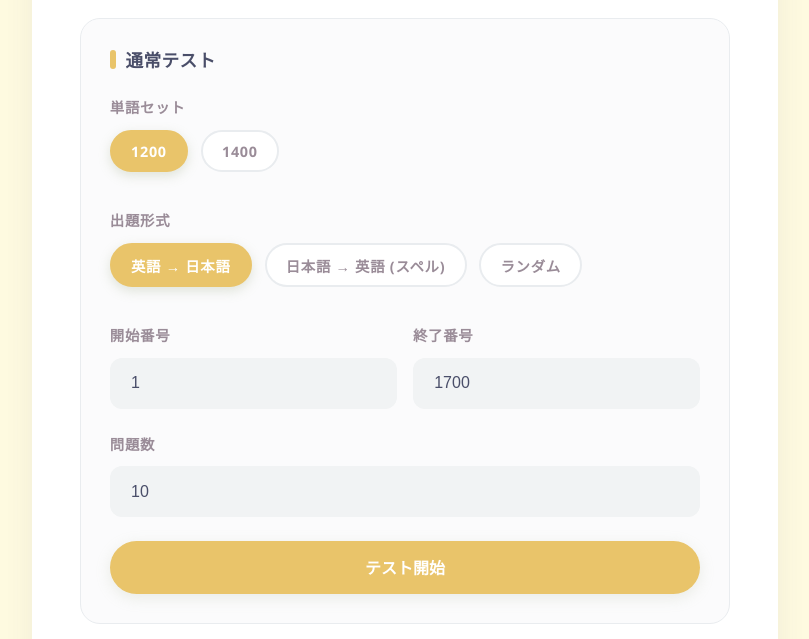
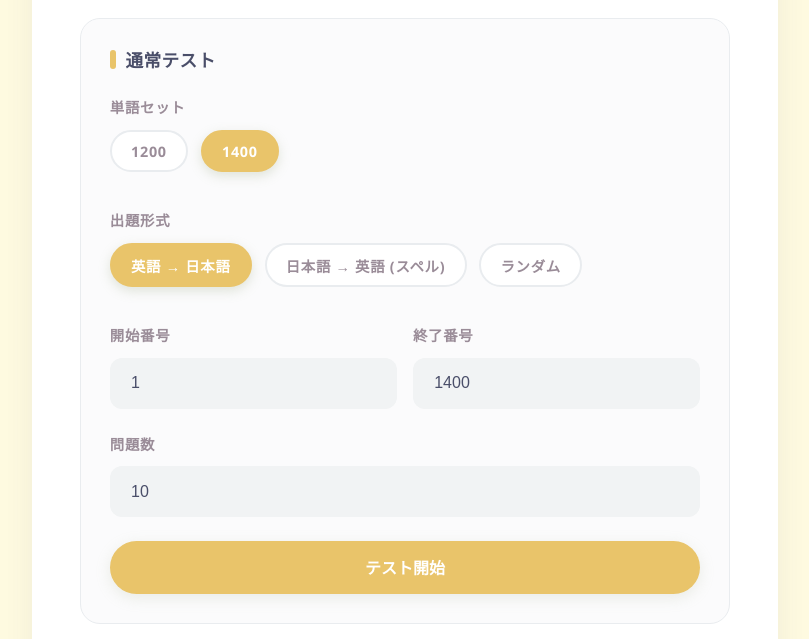
Before and after one commit to Naruto-Takahashi/english-word-test, a plain HTML site: page index.html in a window 1280 px wide. Shown: the part 161-800 px from the top of the page, without its empty margins (235-1044 px from the left). Drawn offline with nearby package versions, Linux system fonts and the light colour scheme.

Commit message:
chore: set words1400 as default word set

```diff
--- a/index.html
+++ b/index.html
@@ -17,8 +17,8 @@
                 <div class="form-group">
                     <label>単語セット</label>
                     <div class="radio-group">
-                        <label class="radio-label"><input type="radio" name="wordSet" value="1200" checked> 1200</label>
-                        <label class="radio-label"><input type="radio" name="wordSet" value="1400"> 1400</label>
+                        <label class="radio-label"><input type="radio" name="wordSet" value="1200"> 1200</label>
+                        <label class="radio-label"><input type="radio" name="wordSet" value="1400" checked> 1400</label>
                     </div>
                 </div>
                 <div class="form-group">
--- a/js/app.js
+++ b/js/app.js
@@ -509,7 +509,7 @@ function init() {
     const rawWords1400 = parseTSV(words1400Data);
     allWords1400 = preprocessWords(rawWords1400);
 
-    allWords = allWords1200;
+    allWords = allWords1400;
 
     loadStats();
     updateRangeMax();
```
